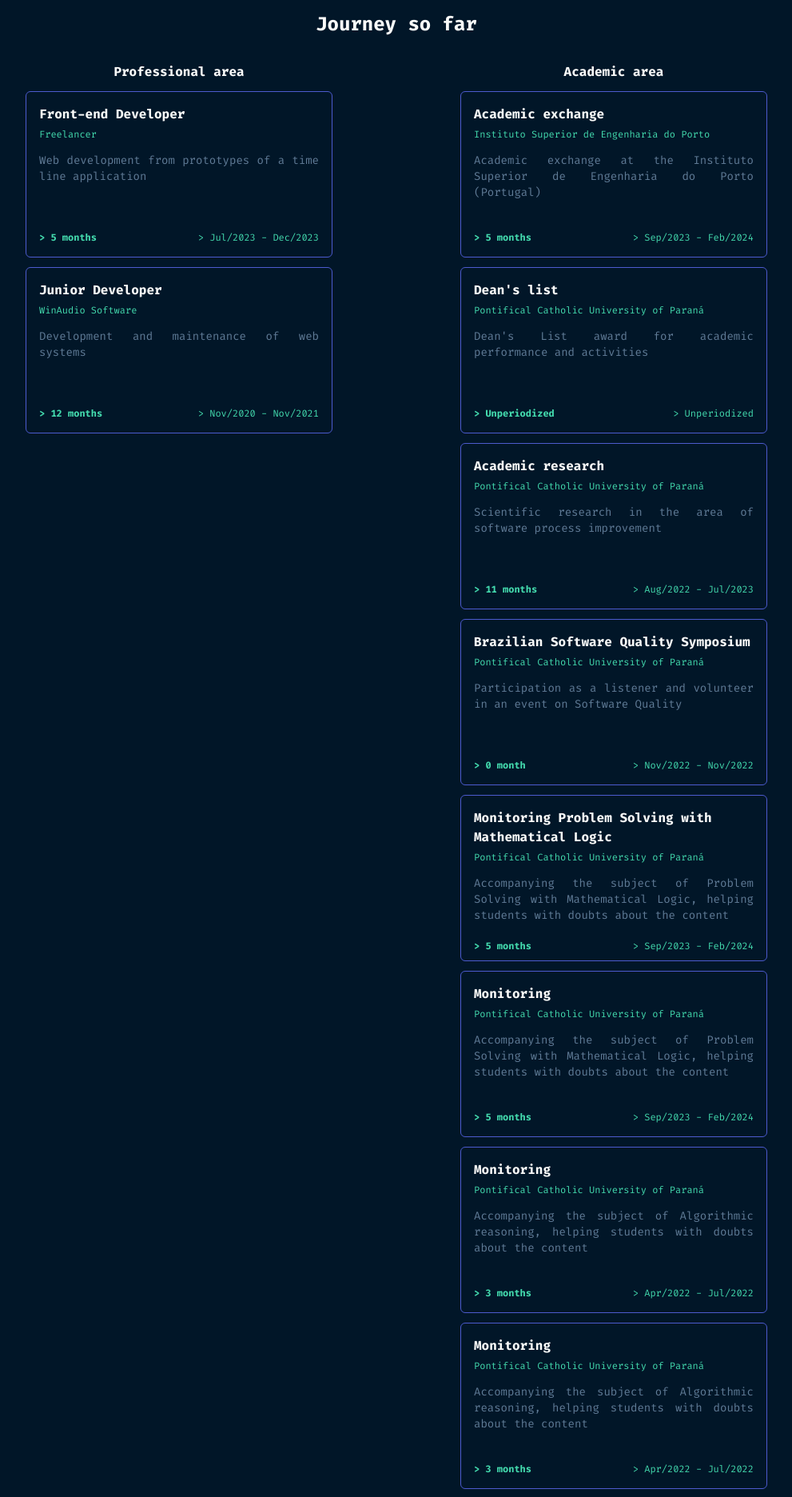
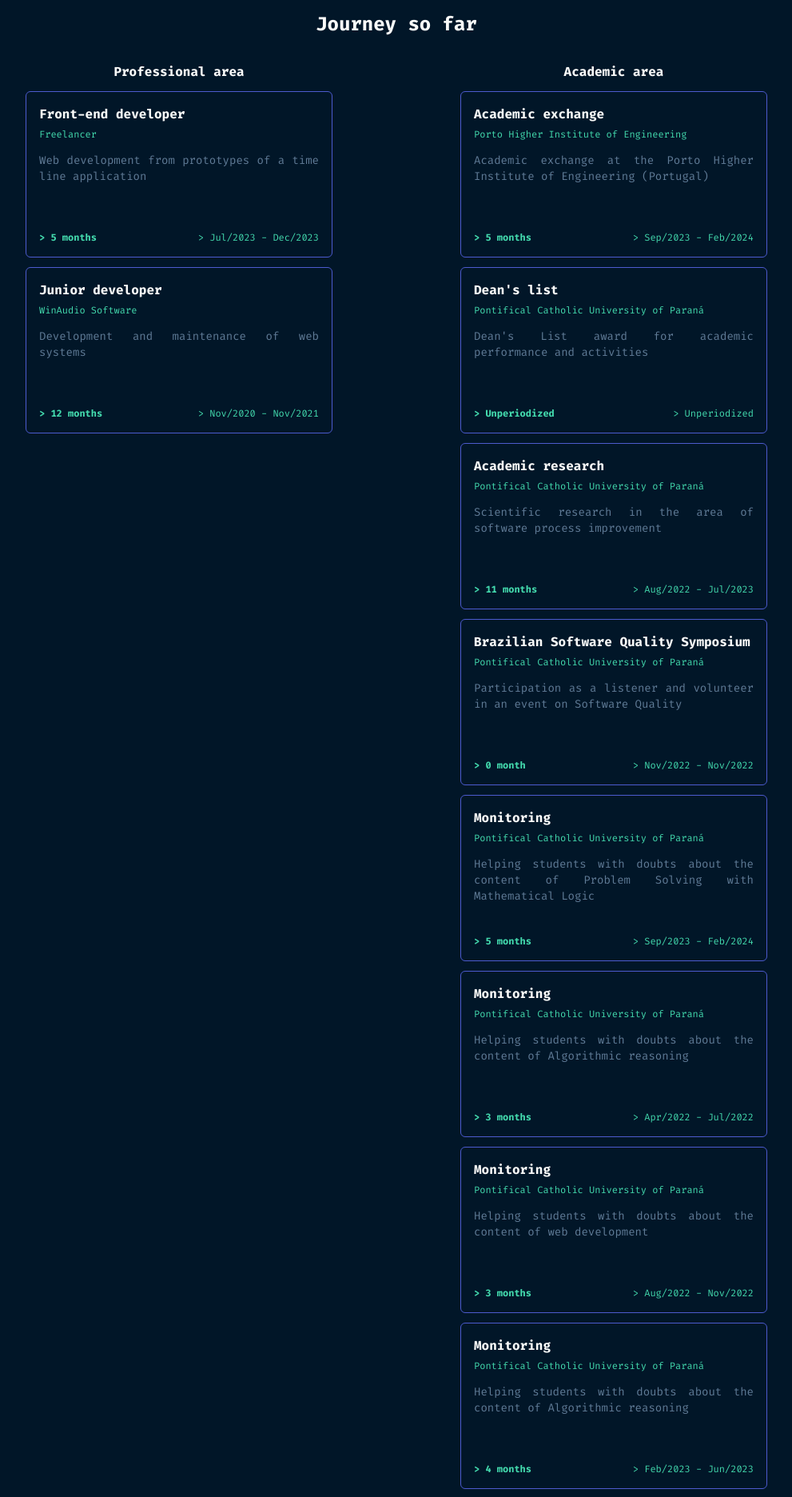
Before and after one commit to ViniciusKuchnir/vinicius_kuchnir_portfolio, a React (Vite) app: page / in a window 1280 px wide. Shown: the part 2128-4000 px from the top of the page at 80% size, without its empty margins (144-1135 px from the left). Built offline with nearby package versions, Linux system fonts and the light colour scheme.

Commit message:
feat: Create Career translations

```diff
--- a/src/components/Career/academic-experiences.ts
+++ b/src/components/Career/academic-experiences.ts
@@ -3,8 +3,8 @@ import { Experience } from "@/types/experience";
 export const AcademicExperiences: Experience[] = [
     {
         name: 'Academic exchange',
-        description: 'Academic exchange at the Instituto Superior de Engenharia do Porto (Portugal)',
-        company: 'Instituto Superior de Engenharia do Porto',
+        description: 'Academic exchange at the Porto Higher Institute of Engineering (Portugal)',
+        company: 'Porto Higher Institute of Engineering',
         startDate: new Date('2023/09/10'),
         endDate: new Date('2024/02/27'),
         isCurrent: false
@@ -34,8 +34,8 @@ export const AcademicExperiences: Experience[] = [
         isCurrent: false
     },
     {
-        name: 'Monitoring Problem Solving with Mathematical Logic',
-        description: 'Accompanying the subject of Problem Solving with Mathematical Logic, helping students with doubts about the content',
+        name: 'Monitoring',
+        description: 'Helping students with doubts about the content of Problem Solving with Mathematical Logic',
         company: 'Pontifical Catholic University of Paraná',
         startDate: new Date('2023/09/10'),
         endDate: new Date('2024/02/27'),
@@ -43,15 +43,7 @@ export const AcademicExperiences: Experience[] = [
     },
     {
         name: 'Monitoring',
-        description: 'Accompanying the subject of Problem Solving with Mathematical Logic, helping students with doubts about the content',
-        company: 'Pontifical Catholic University of Paraná',
-        startDate: new Date('2023/09/10'),
-        endDate: new Date('2024/02/27'),
-        isCurrent: false
-    },
-    {
-        name: 'Monitoring',
-        description: 'Accompanying the subject of Algorithmic reasoning, helping students with doubts about the content',
+        description: 'Helping students with doubts about the content of Algorithmic reasoning',
         company: 'Pontifical Catholic University of Paraná',
         startDate: new Date('2022/04/01'),
         endDate: new Date('2022/07/31'),
@@ -59,15 +51,7 @@ export const AcademicExperiences: Experience[] = [
     },
     {
         name: 'Monitoring',
-        description: 'Accompanying the subject of Algorithmic reasoning, helping students with doubts about the content',
-        company: 'Pontifical Catholic University of Paraná',
-        startDate: new Date('2022/04/01'),
-        endDate: new Date('2022/07/31'),
-        isCurrent: false
-    },
-    {
-        name: 'Monitoring',
-        description: 'Accompanying the subject of Web Development, helping students with doubts about the content',
+        description: 'Helping students with doubts about the content of web development',
         company: 'Pontifical Catholic University of Paraná',
         startDate: new Date('2022/08/24'),
         endDate: new Date('2022/11/25'),
@@ -75,7 +59,7 @@ export const AcademicExperiences: Experience[] = [
     },
     {
         name: 'Monitoring',
-        description: 'Accompanying the subject of Algorithmic reasoning, helping students with doubts about the content',
+        description: 'Helping students with doubts about the content of Algorithmic reasoning',
         company: 'Pontifical Catholic University of Paraná',
         startDate: new Date('2023/02/23'),
         endDate: new Date('2023/06/23'),
@@ -99,7 +83,7 @@ export const AcademicExperiences: Experience[] = [
     },
     {
         name: 'Public speaking club',
-        description: 'Participation in the public speaking club',
+        description: 'Participation in the public speaking club at the Pontifical Catholic University of Paraná',
         company: 'Pontifical Catholic University of Paraná',
         startDate: null,
         endDate: null,
--- a/src/components/Career/area.tsx
+++ b/src/components/Career/area.tsx
@@ -1,5 +1,6 @@
 import { Experience } from "@/types/experience";
 import Card from "./card";
+import { useTranslation } from "react-i18next";
 
 interface IArea {
   name: string;
@@ -7,9 +8,12 @@ interface IArea {
 }
 
 const Area = ({ name, data }: IArea) => {
+
+  const { t } = useTranslation();
+
   return (
     <div className="space-y-3">
-      <h2 className="text-base font-extrabold md:text-center">{name} area</h2>
+      <h2 className="text-base font-extrabold md:text-center">{t(`${name} area`)}</h2>
       <div className="flex space-x-3 overflow-x-scroll pb-2 md:flex-col md:items-center md:overflow-auto md:space-x-0 md:space-y-3">
         {data.map((experience, index) => (
           <Card
--- a/src/components/Career/card.tsx
+++ b/src/components/Career/card.tsx
@@ -1,4 +1,5 @@
 import { Experience } from "@/types/experience";
+import { useTranslation } from "react-i18next";
 
 const Card = ({
   name,
@@ -8,6 +9,9 @@ const Card = ({
   endDate,
   isCurrent,
 }: Experience) => {
+
+  const { t } = useTranslation();
+
   const formatPeriod = (
     startDate: Date | null,
     isCurrent: boolean,
@@ -38,27 +42,27 @@ const Card = ({
         endDate.getMonth() +
         12 * (startDate.getFullYear() - endDate.getFullYear())
     );
-    return `${diffMonths} ${diffMonths <= 1 ? "month" : "months"}`;
+    return `${diffMonths} ${diffMonths <= 1 ? t("month") : t("months")}`;
   };
 
   return (
     <div className="min-w-80 w-max p-4 flex flex-col justify-between items-center rounded-md border border-[#4D5BCE] md:max-w-96 md:h-52">
       <div className="w-full mb-5">
         <div className="mb-3">
-          <h1 className="text-base font-bold">{name}</h1>
-          <span className="text-xs text-[#43D9AD]">{company}</span>
+          <h1 className="text-base font-bold">{t(name)}</h1>
+          <span className="text-xs text-[#43D9AD]">{t(company)}</span>
         </div>
-        <p className="text-sm text-[#607B96] text-justify">{description}</p>
+        <p className="text-sm text-[#607B96] text-justify">{t(description)}</p>
       </div>
       <div className="w-full flex justify-between items-center">
         <span className="text-xs font-bold text-[#43D9AD]">
           {">"}{" "}
           {startDate && endDate
             ? calculatePeriod(startDate, endDate)
-            : 'Unperiodized'}
+            : t('Unperiodized')}
         </span>
         <span className="text-xs text-[#43D9AD]">
-          {">"} {startDate && endDate ? formatPeriod(startDate, isCurrent, endDate) : 'Unperiodized'}
+          {">"} {startDate && endDate ? formatPeriod(startDate, isCurrent, endDate) : t('Unperiodized')}
         </span>
       </div>
     </div>
--- a/src/components/Career/professional-experience.ts
+++ b/src/components/Career/professional-experience.ts
@@ -2,7 +2,7 @@ import { Experience } from "@/types/experience";
 
 export const ProfessionalExperiences: Experience[] = [
     {
-        name: 'Front-end Developer',
+        name: 'Front-end developer',
         description: 'Web development from prototypes of a time line application',
         company: 'Freelancer',
         startDate: new Date('2023/07/01'),
@@ -10,7 +10,7 @@ export const ProfessionalExperiences: Experience[] = [
         isCurrent: false
     },
     {
-        name: 'Junior Developer',
+        name: 'Junior developer',
         description: 'Development and maintenance of web systems',
         company: 'WinAudio Software',
         startDate: new Date('2020/11/01'),
--- a/src/i18n/locales/en-us.ts
+++ b/src/i18n/locales/en-us.ts
@@ -47,6 +47,36 @@ export default {
       'Skills-Experiences': 'Skills-Experiences',
       'Technologies and skills': 'Technologies and skills',
       'Techs I use on a daily basis': 'Techs I use on a daily basis',
-      "Other techs I've worked with": "Other techs I've worked with"
+      "Other techs I've worked with": "Other techs I've worked with",
+      'Career': 'Career',
+      'Journey so far': 'Journey so far',
+      'Professional area': 'Professional area',
+      'Academic area': 'Academic area',
+      'Junior developer': 'Desenvolvedor júnior',
+      'Web development from prototypes of a time line application': 'Web development from prototypes of a time line application',
+      'Development and maintenance of web systems': 'Development and maintenance of web systems',
+      'Academic exchange': 'Academic exchange',
+      'Porto Higher Institute of Engineering': 'Porto Higher Institute of Engineering',
+      'Academic exchange at the Porto Higher Institute of Engineering (Portugal)': 'Academic exchange at the Porto Higher Institute of Engineering (Portugal)',
+      'Pontifical Catholic University of Paraná': 'Pontifical Catholic University of Paraná',
+      "Dean's List award for academic performance and activities": "Dean's List award for academic performance and activities",
+      'Academic research': 'Academic research',
+      'Scientific research in the area of software process improvement': 'Scientific research in the area of software process improvement',
+      'Brazilian Software Quality Symposium': 'Brazilian Software Quality Symposium',
+      'Participation as a listener and volunteer in an event on Software Quality': 'Participation as a listener and volunteer in an event on Software Quality',
+      'Monitoring': 'Monitoring',
+      'Helping students with doubts about the content of Problem Solving with Mathematical Logic': 'Helping students with doubts about the content of Problem Solving with Mathematical Logic',
+      'Helping students with doubts about the content of Algorithmic reasoning': 'Helping students with doubts about the content of Algorithmic reasoning',
+      'Helping students with doubts about the content of web development': 'Helping students with doubts about the content of web development',
+      'Extension course': 'Extension course',
+      'Extension course on Business Process Modeling and Improvement': 'Extension course on Business Process Modeling and Improvement',
+      'People Management and Leadership Course': 'People Management and Leadership Course',
+      'Taking a course in people management and leadership': 'Taking a course in people management and leadership',
+      'Public speaking club': 'Public speaking club',
+      'Participation in the public speaking club at the Pontifical Catholic University of Paraná': 'Participation in the public speaking club at the Pontifical Catholic University of Paraná',
+      'month': 'month',
+      'months': 'months',
+      'Unperiodized': 'Unperiodized',
+
     }
   }
--- a/src/i18n/locales/pt-br.ts
+++ b/src/i18n/locales/pt-br.ts
@@ -47,6 +47,34 @@ export default {
       'Skills-Experiences': 'Habilidades-Experiências',
       'Technologies and skills': 'Tecnologias e habilidades',
       'Techs I use on a daily basis': 'Techs que uso diariamente',
-      "Other techs I've worked with": 'Outras techs com que já trabalhei'
+      "Other techs I've worked with": 'Outras techs com que já trabalhei',
+      'Career': 'Carreira',
+      'Journey so far': 'Jornada até o momento',
+      'Professional area': 'Área profissional',
+      'Academic area': 'Área acadêmica',
+      'Web development from prototypes of a time line application': 'Desenvolvimento Web a partir de protótipos de um aplicativo de linha do tempo',
+      'Development and maintenance of web systems': 'Desenvolvimento e manutenção de sistemas web',
+      'Academic exchange': 'Intercâmbio acadêmico',
+      'Porto Higher Institute of Engineering': 'Instituto Superior de Engenharia do Porto',
+      'Academic exchange at the Porto Higher Institute of Engineering (Portugal)': 'Intercâmbio acadêmico no Instituto Superior de Engenharia do Porto (Portugal)',
+      'Pontifical Catholic University of Paraná': 'Pontifícia Universidade Católica do Paraná',
+      "Dean's List award for academic performance and activities": "Prêmio Dean's List por desempenho acadêmico e atividades",
+      'Academic research': 'Pesquisa acadêmica',
+      'Scientific research in the area of software process improvement': 'Pesquisa científica na área de melhoria de processos de software',
+      'Brazilian Software Quality Symposium': 'Simpósio Brasileiro de Qualidade de Software',
+      'Participation as a listener and volunteer in an event on Software Quality': 'Participação como ouvinte e voluntário em evento sobre Qualidade de Software',
+      'Monitoring': 'Monitoria',
+      'Helping students with doubts about the content of Problem Solving with Mathematical Logic': 'Auxilio à alunos com dúvidas sobre o conteúdo da disciplina de Resolução de Problemas com Lógica Matemática',
+      'Helping students with doubts about the content of Algorithmic reasoning': 'Auxilio à alunos com dúvidas sobre o conteúdo da disciplina de Raciocínio Algoritmico',
+      'Helping students with doubts about the content of web development': 'Auxilio à alunos com dúvidas sobre o conteúdo da disciplina de Desenvolvimento Web',
+      'Extension course': 'Curso de extensão',
+      'Extension course on Business Process Modeling and Improvement': 'Curso de extensão sobre modelagem e melhoria de processos de negócios',
+      'People Management and Leadership Course': 'Curso de Gestão e Liderança de Pessoas',
+      'Taking a course in people management and leadership': 'Reaização de curso sobre gestão e liderança de pessoas',
+      'Public speaking club': 'Clube de oratória',
+      'Participation in the public speaking club at the Pontifical Catholic University of Paraná': 'Participação no clube de oratória na Pontifícia Universidade Católica do Paraná',
+      'month': 'mês',
+      'months': 'meses',
+      'Unperiodized': 'Período intederminado',
     }
   }
```
